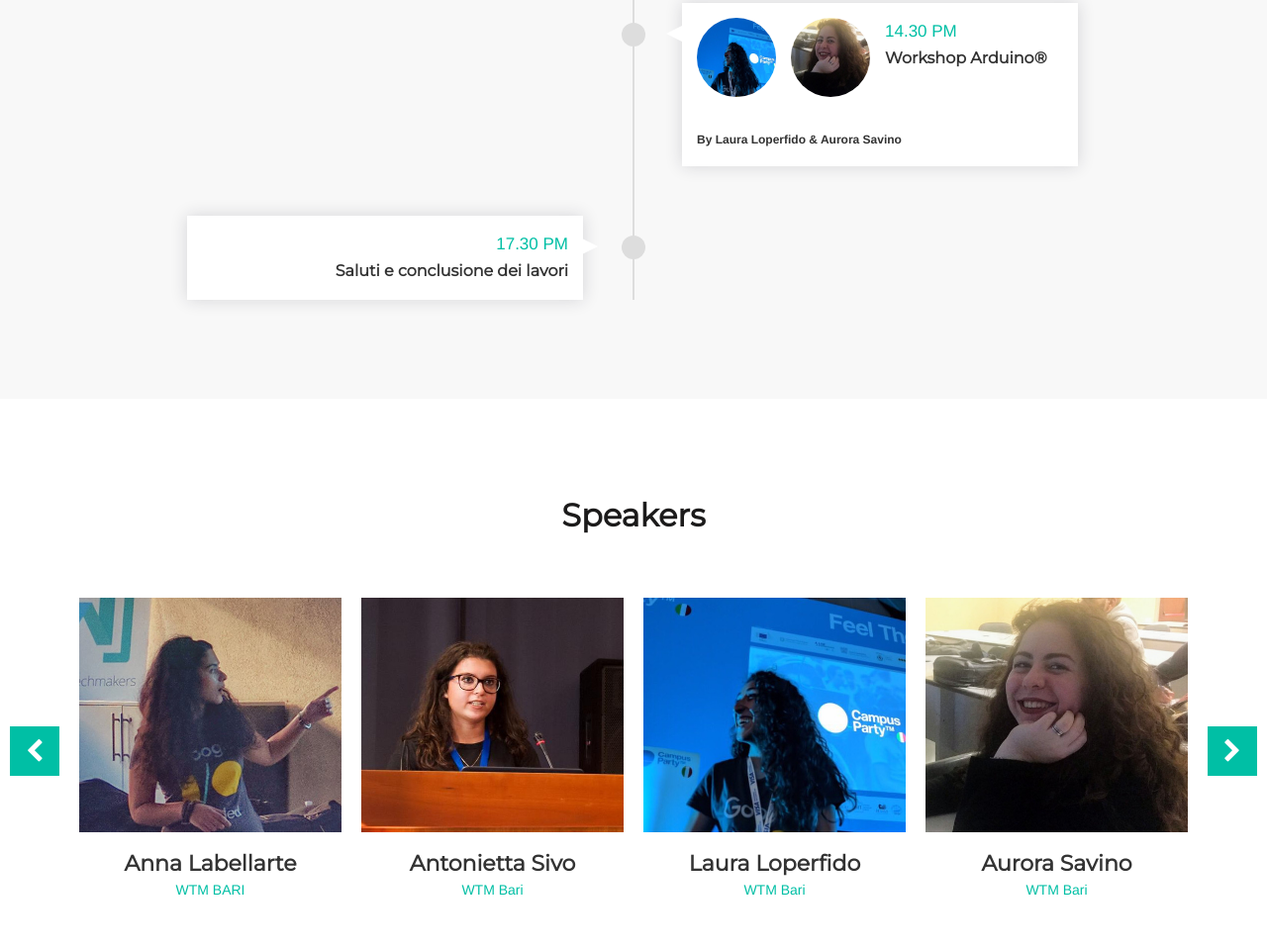
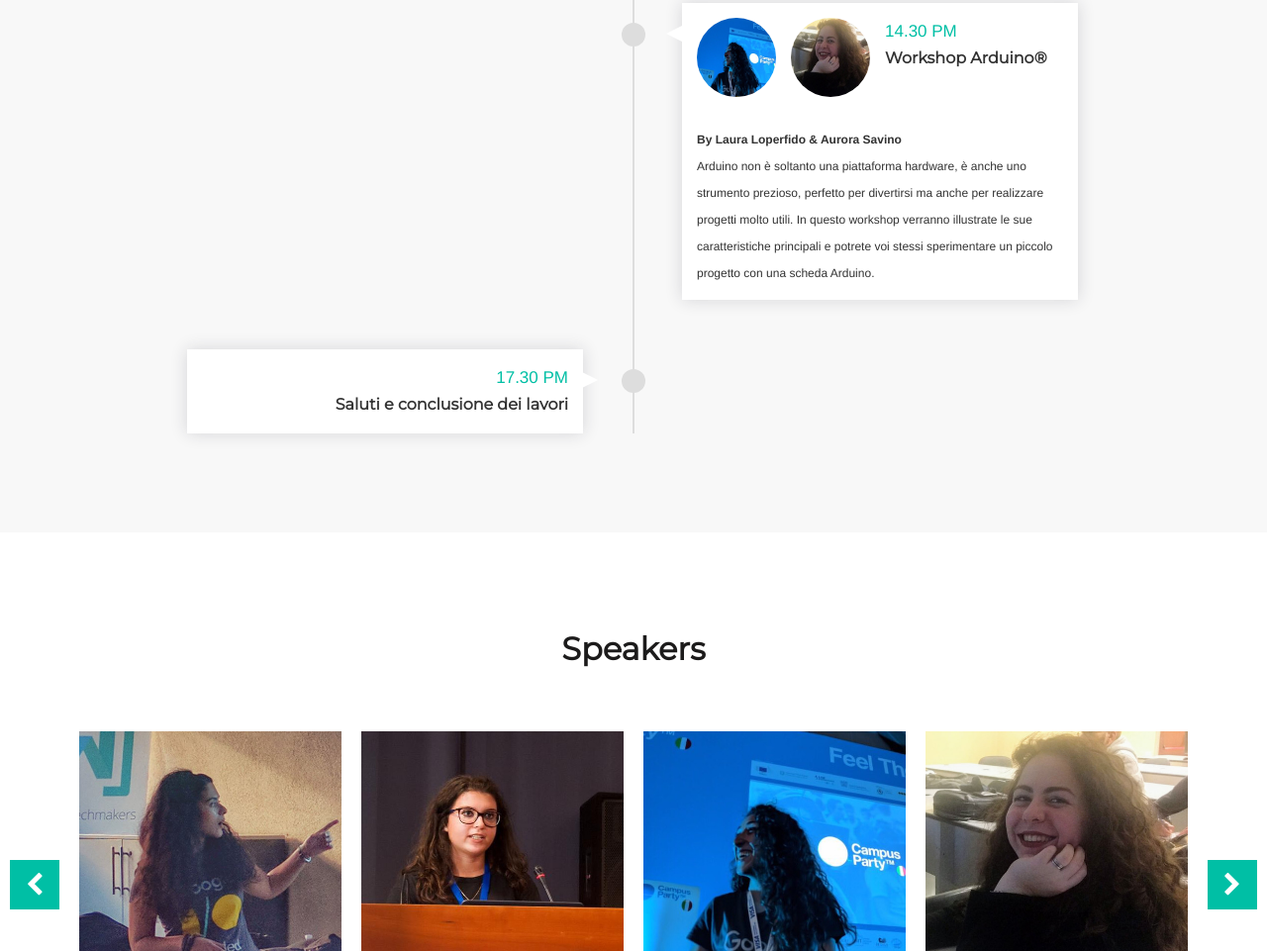
Before and after one commit to gdgbari/2018-wtm-iwd, a plain HTML site: page index.html in a window 1280 px wide. Shown: the part 3558-4519 px from the top of the page at 99% size. Drawn offline with nearby package versions, Linux system fonts and the light colour scheme.

Commit message:
Add Arduino workshop abstract

```diff
--- a/index.html
+++ b/index.html
@@ -247,6 +247,7 @@
 								    				<p class="mu-event-time">14.30 PM</p>
 								    				<h3>Workshop Arduino®</h3>
                                                     <span><br><br><b>By Laura Loperfido & Aurora Savino</b></span>
+                                                    <span><br>Arduino non è soltanto una piattaforma hardware, è anche uno strumento prezioso, perfetto per divertirsi ma anche per realizzare progetti molto utili. In questo workshop verranno illustrate le sue caratteristiche principali e potrete voi stessi sperimentare un piccolo progetto con una scheda Arduino.</span>
 								    			</div>
 								    		</li>
                                             <li>
```
